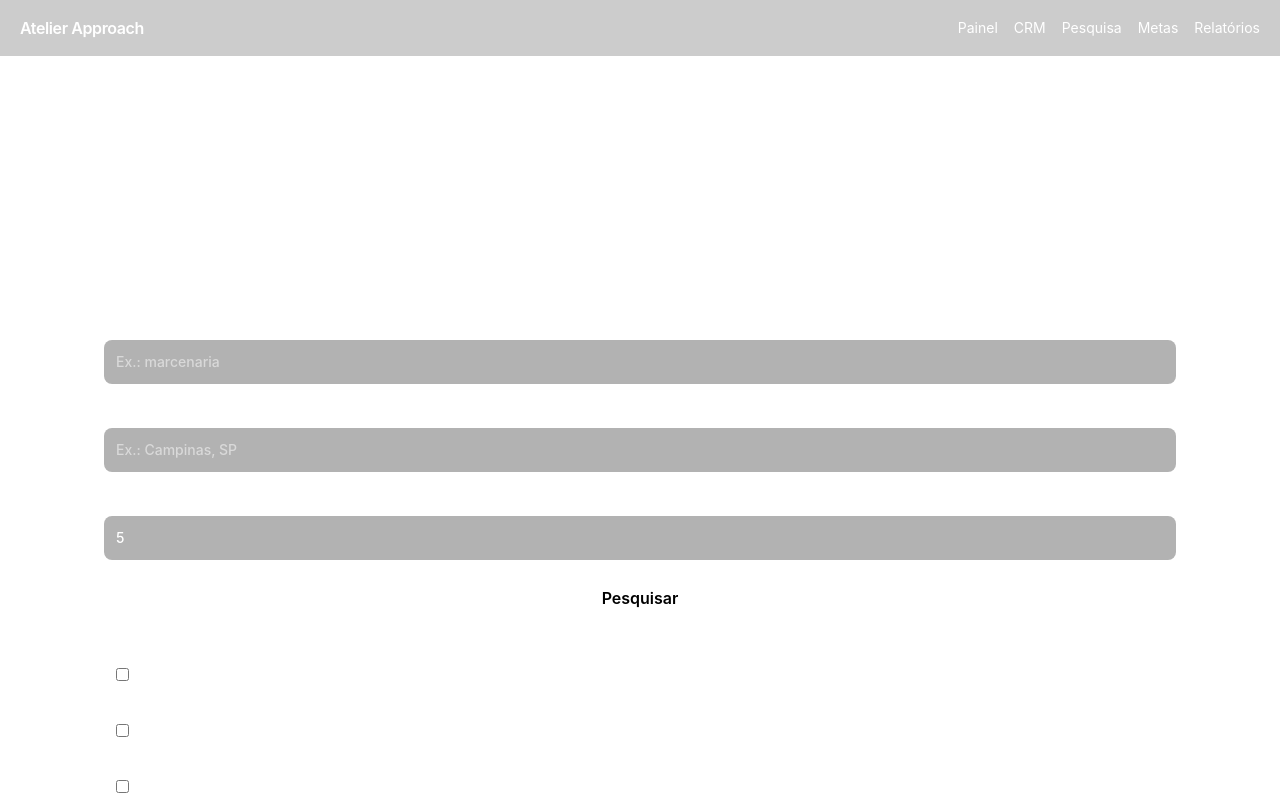
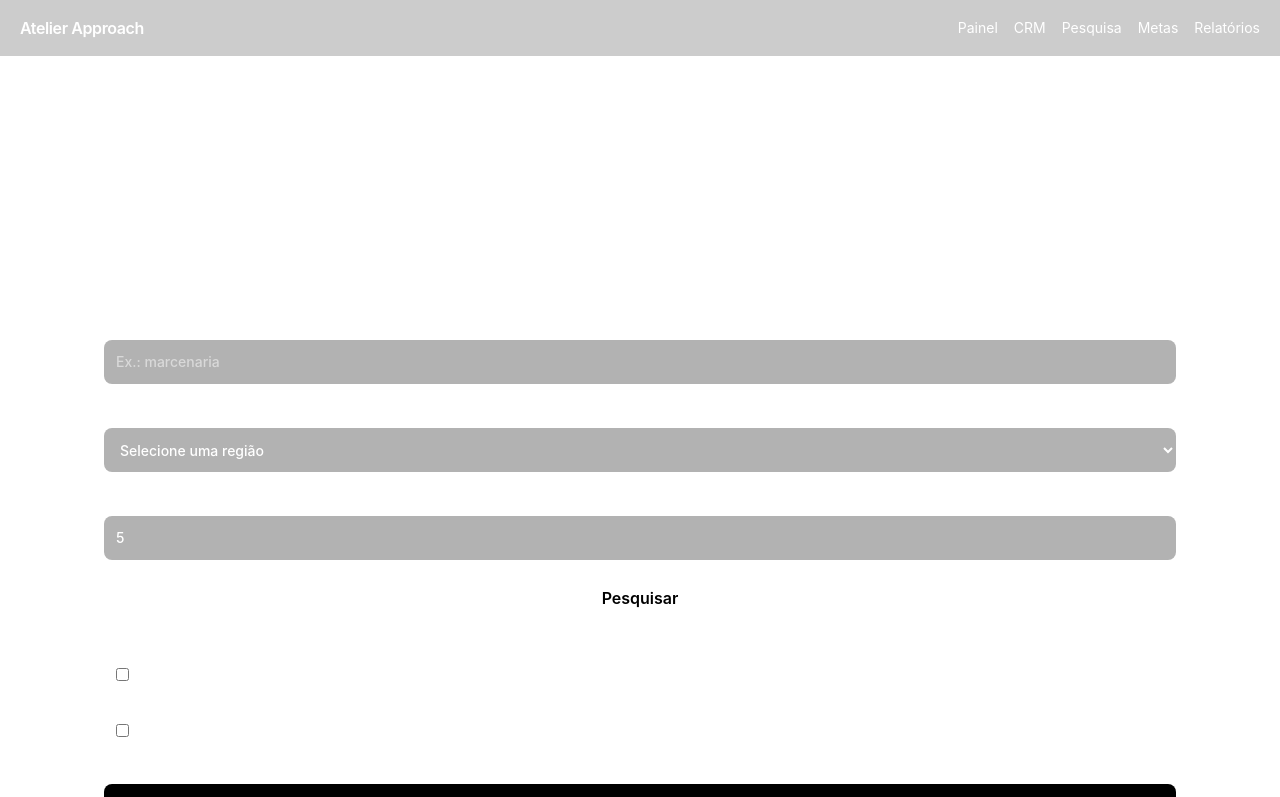
Before and after one commit to Fecchio01/atelier-approach, a Next.js app: page /pesquisa in a window 1280 px wide. Shown: the top 797 px of the page. Built offline with nearby package versions, Linux system fonts and the light colour scheme.

Commit message:
fix: make national search a region option

```diff
--- a/components/search-form.tsx
+++ b/components/search-form.tsx
@@ -18,9 +18,9 @@ export function SearchForm({ onResults, onFailure }: SearchFormProps) {
   const [minScore, setMinScore] = useState('0');
   const [maxScore, setMaxScore] = useState('70');
   const [includeWorked, setIncludeWorked] = useState(false);
-  const [national, setNational] = useState(false);
   const [error, setError] = useState<string | null>(null);
   const [isLoading, setIsLoading] = useState(false);
+  const isNational = region === 'Brasil';
 
   async function handleSubmit(event: FormEvent<HTMLFormElement>) {
     event.preventDefault();
@@ -30,14 +30,14 @@ export function SearchForm({ onResults, onFailure }: SearchFormProps) {
     try {
       const params = new URLSearchParams({
         niche,
-        region,
+        region: isNational ? '' : region,
         radiusKm,
         phoneOnly: String(phoneOnly),
         digitalPresence: String(digitalPresence),
         minScore,
         maxScore,
-        includeWorked: String(includeWorked)
-        ,national: String(national)
+        includeWorked: String(includeWorked),
+        national: String(isNational)
       });
       const response = await fetch(`/api/search?${params}`);
       const payload = (await response.json()) as { businesses?: ExternalBusiness[]; error?: string };
@@ -69,14 +69,20 @@ export function SearchForm({ onResults, onFailure }: SearchFormProps) {
       </label>
       <label className="grid gap-2 text-sm font-medium">
         Região
-        <input
+        <select
           required
           value={region}
           onChange={(event) => setRegion(event.target.value)}
-          placeholder="Ex.: Campinas, SP"
           className="min-h-11 rounded-lg border border-white/20 bg-black/30 px-3 text-white outline-none placeholder:text-white/40 focus:border-[var(--atelier-green)]"
-        />
+        >
+          <option value="">Selecione uma região</option>
+          <option value="Rio de Janeiro, RJ">Rio de Janeiro</option>
+          <option value="Bahia, BA">Bahia</option>
+          <option value="São Paulo, SP">São Paulo</option>
+          <option value="Brasil">Brasil inteiro</option>
+        </select>
       </label>
+      {!isNational ? (
         <label className="grid gap-2 text-sm font-medium">
           Raio (km)
           <input
@@ -89,6 +95,7 @@ export function SearchForm({ onResults, onFailure }: SearchFormProps) {
             className="min-h-11 rounded-lg border border-white/20 bg-black/30 px-3 text-white outline-none focus:border-[var(--atelier-green)]"
           />
         </label>
+      ) : null}
       <button
         type="submit"
         disabled={isLoading}
@@ -101,10 +108,6 @@ export function SearchForm({ onResults, onFailure }: SearchFormProps) {
         <label className="flex min-h-11 items-center gap-2 rounded-lg border border-white/15 px-3">
           <input checked={phoneOnly} onChange={(event) => setPhoneOnly(event.target.checked)} type="checkbox" />
           Somente com telefone
-        </label>
-        <label className="flex min-h-11 items-center gap-2 rounded-lg border border-[var(--atelier-green)]/50 px-3 text-[var(--atelier-green)]">
-          <input checked={national} onChange={(event) => setNational(event.target.checked)} type="checkbox" />
-          Brasil inteiro
         </label>
         <label className="flex min-h-11 items-center gap-2 rounded-lg border border-white/15 px-3">
           <input checked={digitalPresence} onChange={(event) => setDigitalPresence(event.target.checked)} type="checkbox" />
```
Also changed, not shown: 1 other file (tests, documents, lock files or other folders). Lines whose indentation alone changed are shown as unchanged.
